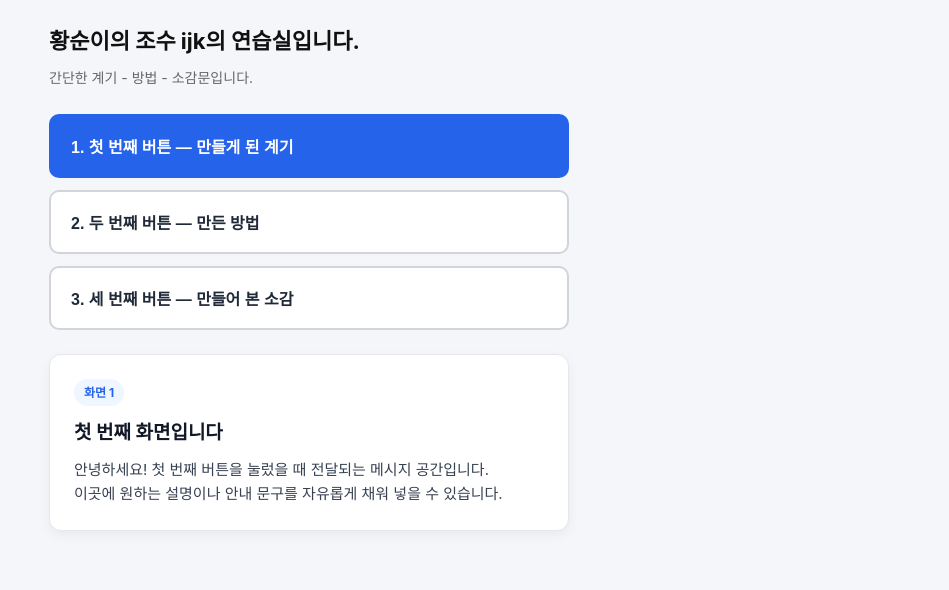
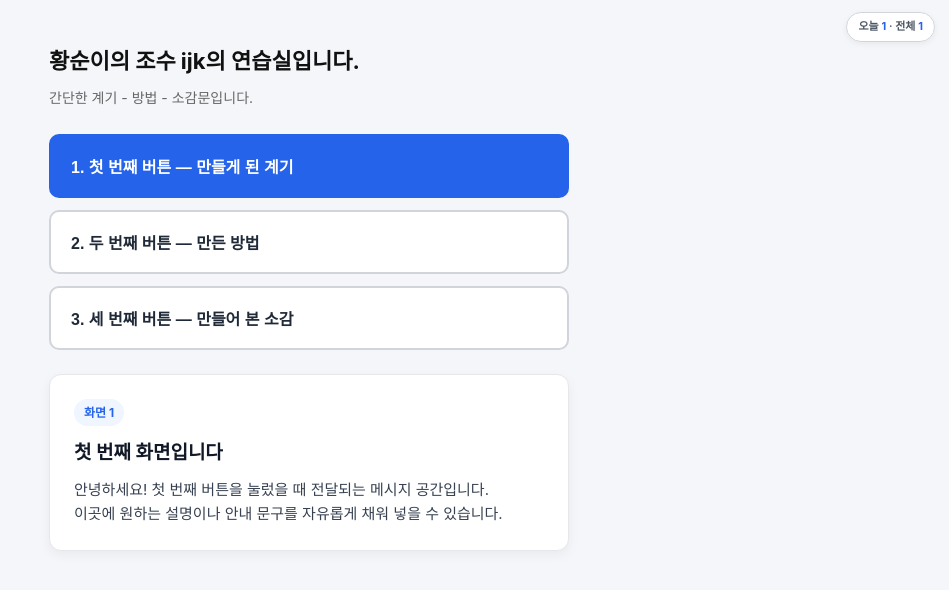
Before and after one commit to ok456456-sys/example-ijk, a plain HTML site: page index.html in a window 1280 px wide. Shown: the whole page, without its empty margins (331-1280 px from the left). Drawn offline with Linux system fonts and the light colour scheme.

Commit message:
Update index.html

```diff
--- a/index.html
+++ b/index.html
@@ -19,9 +19,30 @@
       line-height: 1.6;
     }
 
+    /* 우측 상단 작은 방문자 수 배지 */
+    .visitor-badge {
+      position: fixed;
+      top: 12px;
+      right: 14px;
+      z-index: 100;
+      background-color: rgba(255, 255, 255, 0.94);
+      border: 1px solid #d1d5db;
+      border-radius: 999px;
+      padding: 5px 11px;
+      font-size: 11px;
+      font-weight: 600;
+      color: #4b5563;
+      box-shadow: 0 2px 6px rgba(0, 0, 0, 0.06);
+    }
+
+    .visitor-badge strong {
+      color: #2563eb;
+      font-weight: 700;
+    }
+
     .container {
       max-width: 520px;
-      margin: 0 auto;
+      margin: 20px auto 0 auto;
     }
 
     h1 {
@@ -106,6 +127,11 @@
   </style>
 </head>
 <body>
+  <!-- 우측 상단 오늘 / 전체 방문자 표시 -->
+  <div class="visitor-badge" aria-label="방문자 수">
+    오늘 <strong id="today-visitors">-</strong> · 전체 <strong id="total-visitors">-</strong>
+  </div>
+
   <div class="container">
     <h1>황순이의 조수 ijk의 연습실입니다.</h1>
     <p class="subtitle">간단한 계기 - 방법 - 소감문입니다.</p>
@@ -113,13 +139,13 @@
     <!-- 버튼 3개 목록 -->
     <div class="button-list">
       <button class="menu-btn active" onclick="showScreen(1, this)">
-        1. 첫 번째 버튼 — 만들게 된 계기
+1. 첫 번째 버튼 — 만들게 된 계기
       </button>
       <button class="menu-btn" onclick="showScreen(2, this)">
-        2. 두 번째 버튼 — 만든 방법
+2. 두 번째 버튼 — 만든 방법
       </button>
       <button class="menu-btn" onclick="showScreen(3, this)">
-        3. 세 번째 버튼 — 만들어 본 소감
+3. 세 번째 버튼 — 만들어 본 소감
       </button>
     </div>
 
@@ -133,7 +159,7 @@
   </div>
 
   <script>
-    // 각 버튼별 화면 데이터 (나중에 이 부분의 글자만 바꾸면 내용이 바뀝니다)
+    // 각 버튼별 화면 데이터
     const screens = {
       1: {
         badge: "word i",
@@ -153,17 +179,50 @@
     };
 
     function showScreen(number, clickedButton) {
-      // 모든 버튼에서 active 표시 제거 후 클릭한 버튼만 강조
       const buttons = document.querySelectorAll(".menu-btn");
       buttons.forEach(btn => btn.classList.remove("active"));
       clickedButton.classList.add("active");
 
-      // 선택한 번호에 맞는 내용으로 화면 교체
       const data = screens[number];
       document.getElementById("screen-badge").textContent = data.badge;
       document.getElementById("screen-title").textContent = data.title;
       document.getElementById("screen-message").textContent = data.message;
     }
+
+    // 한국 시간(KST) 기준 오늘 날짜 키 (예: 2026-11-25)
+    function getKstDateKey() {
+      const now = new Date();
+      const kstDate = new Date(now.getTime() + 9 * 60 * 60 * 1000);
+      return kstDate.toISOString().slice(0, 10);
+    }
+
+    function setVisitorDisplay(todayCount, totalCount) {
+      document.getElementById("today-visitors").textContent = todayCount;
+      document.getElementById("total-visitors").textContent = totalCount;
+    }
+
+    // 실제 접속자 수 집계 로직
+    // 외부 DB(Firebase Realtime Database 등)를 붙이면 여러 사람의 접속이 합산됩니다.
+    async function loadVisitorStats() {
+      const todayKey = getKstDateKey();
+      const sessionKey = "visited_" + todayKey;
+
+      // DB 미연결 상태에서는 내 브라우저 기준으로만 표시
+      let localTotal = Number(localStorage.getItem("ijk_total_visits") || "0");
+      let localToday = Number(localStorage.getItem("ijk_today_" + todayKey) || "0");
+
+      if (!sessionStorage.getItem(sessionKey)) {
+        localTotal += 1;
+        localToday += 1;
+        localStorage.setItem("ijk_total_visits", String(localTotal));
+        localStorage.setItem("ijk_today_" + todayKey, String(localToday));
+        sessionStorage.setItem(sessionKey, "1");
+      }
+
+      setVisitorDisplay(localToday, localTotal);
+    }
+
+    loadVisitorStats();
   </script>
 </body>
 </html>
```
